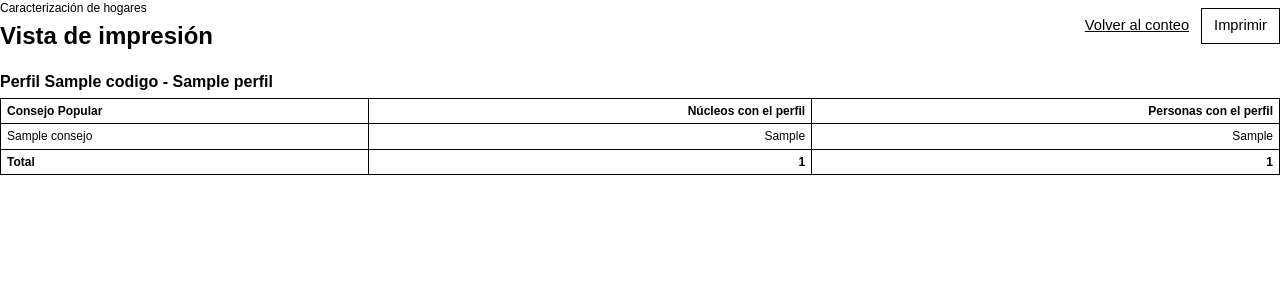
After one commit to krdgz/hogarPerfil, a FastAPI app: template app/printing/templates/estadisticas.html in a window 1280 px wide. The commit adds this page. Shown: the top 300 px of the page. Run offline with FastAPI, Linux system fonts and the light colour scheme; the template is opened without the code that fills it: most values are stand-ins (such as "Sample title", 1, 10 or a date in 2020); parts of the project's set-up code (start-up, migrations or seed data) failed here and were passed over.

Commit message:
feature: add printing functionality for statistics with new templates and styles

```diff
--- a/app/main.py
+++ b/app/main.py
@@ -3,6 +3,7 @@ from pathlib import Path
 from fastapi import FastAPI
 from fastapi.staticfiles import StaticFiles
 
+from .printing.router import router as printing_router
 from .routers import nucleo
 
 BASE_DIR = Path(__file__).resolve().parent
@@ -10,7 +11,13 @@ BASE_DIR = Path(__file__).resolve().parent
 app = FastAPI(title="Caracterización de Hogares")
 
 app.mount("/static", StaticFiles(directory=BASE_DIR / "static"), name="static")
+app.mount(
+    "/print-static",
+    StaticFiles(directory=BASE_DIR / "printing" / "static"),
+    name="print_static",
+)
 app.include_router(nucleo.router)
+app.include_router(printing_router)
 
 
 @app.get("/")
--- /dev/null
+++ b/app/printing/static/print.css
@@ -0,0 +1,43 @@
+@page {
+  size: landscape;
+  margin: 8mm 8mm 10mm;
+}
+
+* { box-sizing: border-box; }
+body { margin: 0; color: #000; background: #fff; font: 11pt/1.35 Arial, sans-serif; }
+.screen-header { display: flex; align-items: center; justify-content: space-between; gap: 18px; margin-bottom: 18px; }
+.eyebrow { margin: 0 0 4px; font-size: 9pt; }
+h1 { margin: 0; font-size: 18pt; }
+.screen-header nav { display: flex; align-items: center; gap: 12px; }
+a, button { color: #000; font: inherit; }
+button { padding: 7px 12px; border: 1px solid #000; background: #fff; cursor: pointer; }
+.print-section { margin-bottom: 18px; }
+h2 { margin: 0 0 6px; font-size: 12pt; }
+table { width: 100%; border-collapse: collapse; table-layout: auto; }
+th, td { padding: 4px 6px; border: 1px solid #000; text-align: left; font-size: 9pt; }
+th { font-weight: 700; }
+td:not(:first-child), th:not(:first-child) { text-align: right; }
+thead { display: table-header-group; }
+tfoot { display: table-row-group; }
+.print-footer { display: none; }
+
+@media print {
+  body { font-size: 8pt; }
+  .screen-only { display: none !important; }
+  .print-section { margin-bottom: 5mm; break-inside: avoid; page-break-inside: avoid; }
+  h2 { margin-bottom: 3px; font-size: 9pt; }
+  th, td { padding: 2px 4px; font-size: 7pt; }
+  .print-footer {
+    position: fixed;
+    right: 0;
+    bottom: -6mm;
+    left: 0;
+    display: flex;
+    justify-content: space-between;
+    gap: 8px;
+    padding-top: 0.5mm;
+    background: #fff;
+    font-size: 6pt;
+    line-height: 1;
+  }
+}
--- /dev/null
+++ b/app/printing/templates/estadisticas.html
@@ -0,0 +1,131 @@
+<!DOCTYPE html>
+<html lang="es">
+<head>
+  <meta charset="UTF-8" />
+  <meta name="viewport" content="width=device-width, initial-scale=1" />
+  <title>Impresión de estadísticas</title>
+  <link rel="stylesheet" href="{{ request.url_for('print_static', path='print.css') }}" />
+</head>
+<body>
+  <header class="screen-header screen-only">
+    <div>
+      <p class="eyebrow">Caracterización de hogares</p>
+      <h1>Vista de impresión</h1>
+    </div>
+    <nav aria-label="Acciones">
+      <a href="/nucleos/conteo{% if perfil_id %}?perfil_id={{ perfil_id }}{% endif %}">Volver al conteo</a>
+      <button type="button" onclick="window.print()">Imprimir</button>
+    </nav>
+  </header>
+
+  {% macro tabla_general(datos) %}
+  <section class="print-section">
+    <h2>Estadística general</h2>
+    <table>
+      <thead>
+        <tr>
+          <th rowspan="2">Consejo Popular</th>
+          <th rowspan="2">Núcleos</th>
+          <th rowspan="2">Personas</th>
+          <th colspan="3">Estado de procedencia</th>
+        </tr>
+        <tr><th>Proceden</th><th>No proceden</th><th>Pendientes</th></tr>
+      </thead>
+      <tbody>
+        {% for fila in datos.filas %}
+        <tr>
+          <td>{{ fila.consejo }}</td>
+          <td>{{ fila.nucleos }}</td>
+          <td>{{ fila.personas }}</td>
+          <td>{{ fila.nucleos_proceden }}</td>
+          <td>{{ fila.nucleos_no_proceden }}</td>
+          <td>{{ fila.nucleos_sin_procesar }}</td>
+        </tr>
+        {% endfor %}
+      </tbody>
+      <tfoot>
+        <tr>
+          <th>Total</th><th>{{ datos.total_nucleos }}</th><th>{{ datos.total_personas }}</th>
+          <th>{{ datos.total_proceden }}</th><th>{{ datos.total_no_proceden }}</th><th>{{ datos.total_pendientes }}</th>
+        </tr>
+      </tfoot>
+    </table>
+  </section>
+  {% endmacro %}
+
+  {% macro tabla_perfil(datos) %}
+  <section class="print-section">
+    <h2>Perfil {{ datos.perfil.codigo }} - {{ datos.perfil.nombre }}</h2>
+    <table>
+      <thead>
+        <tr>
+          <th>Consejo Popular</th>
+          <th>Núcleos con el perfil</th>
+          <th>Personas con el perfil</th>
+          {% if datos.perfil.id == 5 %}
+          <th>Personas de 0-3 años con perfil 5</th>
+          <th>Personas de 0-5 años con perfil 5</th>
+          <th>Personas de 0-3 años por carné, todas</th>
+          <th>Personas de 0-5 años por carné, todas</th>
+          {% elif datos.perfil.id in [6, 7] %}
+          <th>Personas de 0-7 años con el perfil</th>
+          <th>Personas de 8-13 años con el perfil</th>
+          {% endif %}
+        </tr>
+      </thead>
+      <tbody>
+        {% for fila in datos.filas %}
+        <tr>
+          <td>{{ fila.consejo }}</td>
+          <td>{{ fila.nucleos_perfil }}</td>
+          <td>{{ fila.personas_perfil }}</td>
+          {% if datos.perfil.id == 5 %}
+          <td>{{ fila.personas_perfil_0_3 or 0 }}</td>
+          <td>{{ fila.personas_perfil_0_5 or 0 }}</td>
+          <td>{{ fila.personas_ci_0_3 or 0 }}</td>
+          <td>{{ fila.personas_ci_0_5 or 0 }}</td>
+          {% elif datos.perfil.id in [6, 7] %}
+          <td>{{ fila.personas_perfil_0_7 or 0 }}</td>
+          <td>{{ fila.personas_perfil_8_13 or 0 }}</td>
+          {% endif %}
+        </tr>
+        {% endfor %}
+      </tbody>
+      <tfoot>
+        <tr>
+          <th>Total</th><th>{{ datos.total_nucleos }}</th><th>{{ datos.total_personas }}</th>
+          {% if datos.perfil.id == 5 %}
+          <th>{{ datos.total_edad_perfil_0_3 }}</th>
+          <th>{{ datos.total_edad_perfil_0_5 }}</th>
+          <th>{{ datos.total_edad_ci_0_3 }}</th>
+          <th>{{ datos.total_edad_ci_0_5 }}</th>
+          {% elif datos.perfil.id in [6, 7] %}
+          <th>{{ datos.total_edad_0_7 }}</th>
+          <th>{{ datos.total_edad_8_13 }}</th>
+          {% endif %}
+        </tr>
+      </tfoot>
+    </table>
+  </section>
+  {% endmacro %}
+
+  <main>
+    {% if modo in ["completo", "todo", "general"] %}
+    {{ tabla_general(general) }}
+    {% endif %}
+    {% if resumen_seleccionado %}
+    {{ tabla_perfil(resumen_seleccionado) }}
+    {% elif modo == "perfil" %}
+    <p class="screen-only">Seleccione un perfil desde la página de conteo antes de imprimir.</p>
+    {% endif %}
+    {% for resumen in resumenes_perfiles %}
+    {{ tabla_perfil(resumen) }}
+    {% endfor %}
+  </main>
+
+  <footer class="print-footer">
+    <span>Ministerio del Trabajo y Seguridad Social</span>
+    <span>Directora: {{ directora_nombre or 'No configurada (DIRECTORA_NOMBRE)' }}</span>
+  </footer>
+</body>
+</html>
--- a/app/routers/nucleo.py
+++ b/app/routers/nucleo.py
@@ -182,6 +182,7 @@ async def pagina_conteo_personas(
         if selected_profile_id in {6, 7}
         else None
     )
+    estadisticas_todos_perfiles = []
     return templates.TemplateResponse(
         "nucleo/conteo.html",
         {
@@ -216,6 +217,7 @@ async def pagina_conteo_personas(
             "total_edad_ci_0_5": total_edad_ci_0_5,
             "total_edad_0_7": total_edad_0_7,
             "total_edad_8_13": total_edad_8_13,
+            "estadisticas_todos_perfiles": estadisticas_todos_perfiles,
         },
     )
 
--- a/app/static/css/form.css
+++ b/app/static/css/form.css
@@ -5,7 +5,6 @@ body {
   background: #f2f4f8;
   color: #1a1a1a;
   font-size: 13px;
-}
 .page {
   max-width: 1500px;
   margin: 16px auto;
@@ -268,6 +267,7 @@ textarea { width: 100%; padding: 7px 8px; border: 1px solid #aab; border-radius:
   white-space: nowrap;
 }
 
+.print-only { display: none; }
 @media (max-width: 760px) {
   .page { margin: 0; padding: 16px; border-radius: 0; }
   .header-row, .list-header { align-items: flex-start; flex-direction: column; }
@@ -283,3 +283,6 @@ textarea { width: 100%; padding: 7px 8px; border: 1px solid #aab; border-radius:
   .list-pagination { justify-content: space-between; }
   .form-actions { flex-wrap: wrap; }
 }
+
+@media print {
+}
```
Also changed, not shown: app/printing/router.py (added, +87 -0 lines), app/templates/nucleo/conteo.html (+23 -0 lines), app/printing/__init__.py (added), 1 other file.
